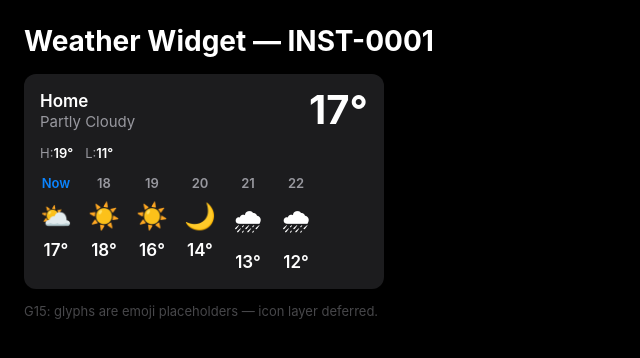
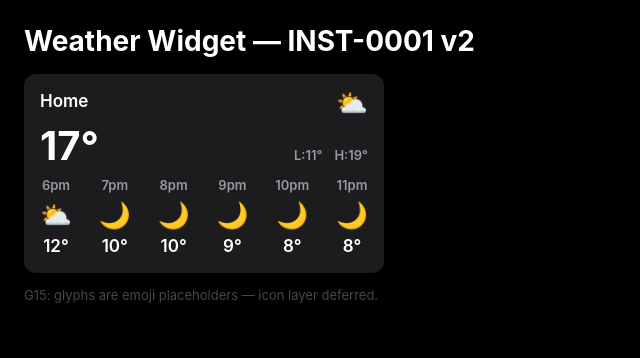
Before and after one commit to Meko-Six/design-language, a website built with Vite: page playground/weather.html in a window 1280 px wide. Shown: the whole page, without its empty margins (0-640 px from the left). Built offline with nearby package versions, Linux system fonts and the light colour scheme.

Commit message:
instance: INST-0001 v2 device-layout amendment; VAL-0007d closed

```diff
--- a/playground/src/instances.css
+++ b/playground/src/instances.css
@@ -1,39 +1,29 @@
 /* ============================================================
-   INSTANCE: weather widget v1 (patterns/weather-widget.md)
-   System parts only. Placeholders flagged: emoji = G15.
+   INSTANCE: weather widget v2 — layout amended to device
+   arrangement (INST-0001 v0.1.8). Token-only, self-contained.
    ============================================================ */
 .widget {
   background: var(--surface-raised);
   border-radius: var(--radius-card);
   padding: var(--space-4);
+  max-width: 360px;
   display: flex; flex-direction: column; gap: var(--space-3);
-  max-width: 360px;
 }
-.widget-header { display: flex; align-items: flex-start;
-                 justify-content: space-between; gap: var(--space-4); }
-.widget-city   { font: var(--t-body); color: var(--label-primary); }
-.widget-cond   { font: var(--t-sub);  color: var(--label-secondary); }
-.widget-temp   { font: var(--t-title); color: var(--label-primary);
-                 margin-left: auto; line-height: 1; }
-.widget-meta   { display: flex; gap: var(--space-3);
-                 font: var(--t-caption); color: var(--label-tertiary); }
-.widget-meta b { font-weight: 400; color: var(--label-primary); }
-.strip { display: flex; gap: var(--space-4); overflow-x: auto;
-         padding-top: var(--space-2);
-         border-top: var(--hairline) solid var(--separator); }
-.cell  { display: flex; flex-direction: column; align-items: center;
-         gap: var(--space-2); min-width: var(--space-6); }
-.cell-hour  { font: var(--t-caption); color: var(--label-tertiary); }
-.cell-hour.is-now { color: var(--accent); }
-.cell-glyph { font-size: 1.4em; }                /* G15 placeholder */
-.cell-temp  { font: var(--t-sub); color: var(--label-primary); }
-
-/* v0.1.7 — typography amendment: widget weight convention + stat */
-.widget-temp { font: var(--stat); }
-.widget-city { font: var(--t-headline); }
-.widget-meta { font: var(--t-footnote); color: var(--label-secondary); }
-.widget-meta b { font-weight: 600; color: var(--label-primary); }
-.strip { border-top: none; padding-top: 0; }
-.cell-hour { font: var(--t-footnote); font-weight: 600; color: var(--label-secondary); }
-.cell-glyph { font-size: 1.6em; }
-.cell-temp { font: var(--t-body); font-weight: 600; }
+.wg-top   { display: flex; align-items: flex-start;
+            justify-content: space-between; }
+.wg-city  { font: var(--t-headline); color: var(--label-primary); }
+.wg-cond  { font-size: 1.6em; line-height: 1; }   /* G15 placeholder */
+.wg-band  { display: flex; align-items: flex-end;
+            justify-content: space-between; }
+.wg-temp  { font: var(--stat); color: var(--label-primary); line-height: .9; }
+.wg-hl    { display: flex; gap: var(--space-3);
+            font: var(--t-footnote); font-weight: 600;
+            color: var(--label-secondary); }
+.strip    { display: flex; justify-content: space-between; }
+.cell     { display: flex; flex-direction: column;
+            align-items: center; gap: var(--space-2); }
+.cell-hour  { font: var(--t-footnote); font-weight: 600;
+              color: var(--label-secondary); }
+.cell-glyph { font-size: 1.6em; line-height: 1; } /* G15 placeholder */
+.cell-temp  { font: var(--t-body); font-weight: 600;
+              color: var(--label-primary); }
--- a/playground/weather.html
+++ b/playground/weather.html
@@ -3,38 +3,29 @@
 <head>
 <meta charset="utf-8">
 <meta name="viewport" content="width=device-width, initial-scale=1">
-<title>Design Language — Weather Widget (INST-0001)</title>
+<title>Design Language — Weather Widget (INST-0001 v2)</title>
 <link rel="stylesheet" href="./src/styles.css">
-<link rel="stylesheet" href="./src/components.css">
 <link rel="stylesheet" href="./src/instances.css">
 </head>
 <body data-density="compact" style="padding:var(--space-5)">
-<h1 style="font:var(--t-title);margin-bottom:var(--space-4)">Weather Widget — INST-0001</h1>
+<h1 style="font:var(--t-title);margin-bottom:var(--space-4)">Weather Widget — INST-0001 v2</h1>
 
 <div class="widget">
-  <div class="widget-header">
-    <div>
-      <div class="widget-city">Home</div>
-      <div class="widget-cond">Partly Cloudy</div>
-    </div>
-    <div class="widget-temp">17°</div>
+  <div class="wg-top">
+    <div class="wg-city">Home</div>
+    <div class="wg-cond">⛅️</div>
   </div>
-  <div class="widget-meta">
-    <span>H:<b>19°</b></span><span>L:<b>11°</b></span>
+  <div class="wg-band">
+    <div class="wg-temp">17°</div>
+    <div class="wg-hl"><span>L:11°</span><span>H:19°</span></div>
   </div>
   <div class="strip">
-    <div class="cell"><span class="cell-hour is-now">Now</span>
-      <span class="cell-glyph">⛅️</span><span class="cell-temp">17°</span></div>
-    <div class="cell"><span class="cell-hour">18</span>
-      <span class="cell-glyph">☀️</span><span class="cell-temp">18°</span></div>
-    <div class="cell"><span class="cell-hour">19</span>
-      <span class="cell-glyph">☀️</span><span class="cell-temp">16°</span></div>
-    <div class="cell"><span class="cell-hour">20</span>
-      <span class="cell-glyph">🌙</span><span class="cell-temp">14°</span></div>
-    <div class="cell"><span class="cell-hour">21</span>
-      <span class="cell-glyph">🌧</span><span class="cell-temp">13°</span></div>
-    <div class="cell"><span class="cell-hour">22</span>
-      <span class="cell-glyph">🌧</span><span class="cell-temp">12°</span></div>
+    <div class="cell"><span class="cell-hour">6pm</span><span class="cell-glyph">⛅️</span><span class="cell-temp">12°</span></div>
+    <div class="cell"><span class="cell-hour">7pm</span><span class="cell-glyph">🌙</span><span class="cell-temp">10°</span></div>
+    <div class="cell"><span class="cell-hour">8pm</span><span class="cell-glyph">🌙</span><span class="cell-temp">10°</span></div>
+    <div class="cell"><span class="cell-hour">9pm</span><span class="cell-glyph">🌙</span><span class="cell-temp">9°</span></div>
+    <div class="cell"><span class="cell-hour">10pm</span><span class="cell-glyph">🌙</span><span class="cell-temp">8°</span></div>
+    <div class="cell"><span class="cell-hour">11pm</span><span class="cell-glyph">🌙</span><span class="cell-temp">8°</span></div>
   </div>
 </div>
 
```
Also changed, not shown: patterns/weather-widget.md (+6 -0 lines), changelog.md.
